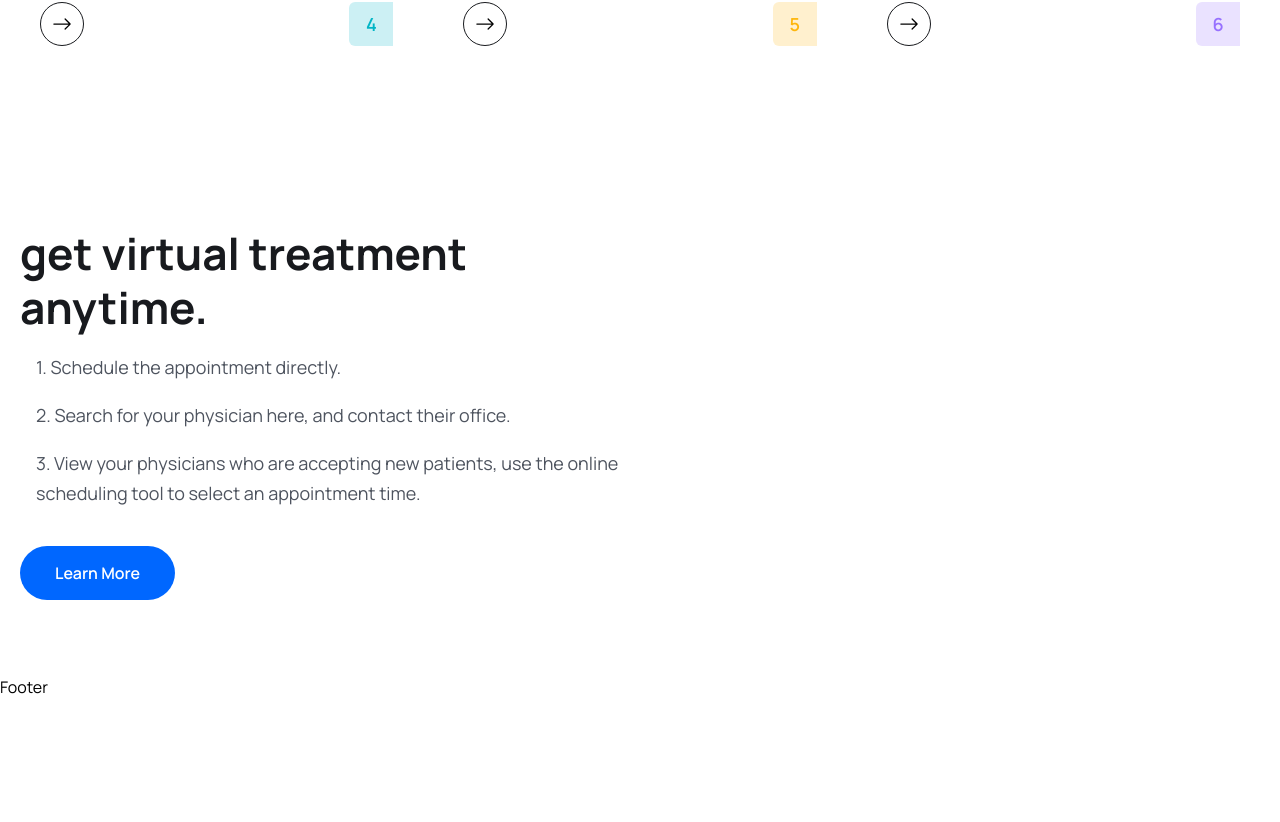
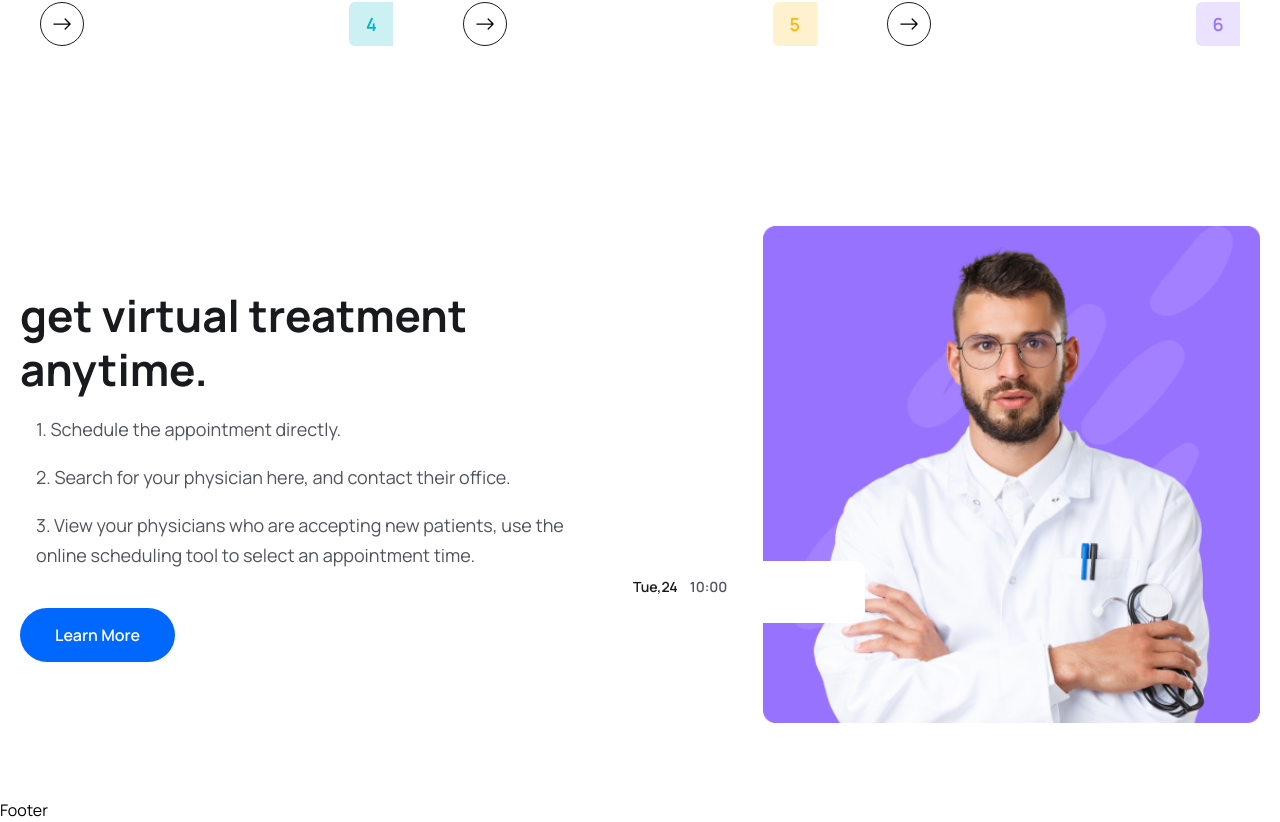
Before and after one commit to AayushAryan007/docAppoint, a React (Vite) app in the folder client/: page / in a window 1280 px wide. Shown: the part 3018-3840 px from the top of the page. Before the commit the page ends 3717 px from the top, so only its background shows below. Built offline with nearby package versions, Linux system fonts and the light colour scheme; the HTML template or start-up script is replaced by a standard one.

Commit message:
feature +1

```diff
--- a/client/src/pages/Home.jsx
+++ b/client/src/pages/Home.jsx
@@ -9,6 +9,7 @@
 import { BsArrowRight } from "react-icons/bs";
 import About from "../components/About/About";
 import ServiceList from "../components/Services/ServiceList";
+import featureImg from "../assets/images/feature-img.png";
 
 const Home = () => {
   return (
@@ -209,6 +210,23 @@
                 <button className="btn">Learn More</button>
               </Link>
             </div>
+
+            {/* ====feature img==== */}
+            <div className="relative z-10 xl:w-[770px] flex justify-end mt-[50px] lg:mt-0">
+              <img src={featureImg} className="w-3/4" alt="" />
+              <div className="w-[150px] lg:w-[248px] bg-white absolute bottom-[50px] left-0 md:bottom-[100px] md:left-5 z-20 p-2 pb-3 lg:pt-4 lg:px-4 lg:pb-[26px] rounded-[10px]">
+                <div className="flex items-center justify-between">
+                  <div className="flex items-center gap-[6px] lg:gap-3">
+                    <p className="text-[10px] leading-[10px] lg:text-[14px] lg:leading-5 text-headingColor  font-[600]">
+                      Tue,24
+                    </p>
+                    <p className="text-[10px] leading-[10px] lg:text-[14px] lg:leading-5 text-textColor  font-[600]">
+                      10:00
+                    </p>
+                  </div>
+                </div>
+              </div>
+            </div>
           </div>
         </div>
       </section>
```
